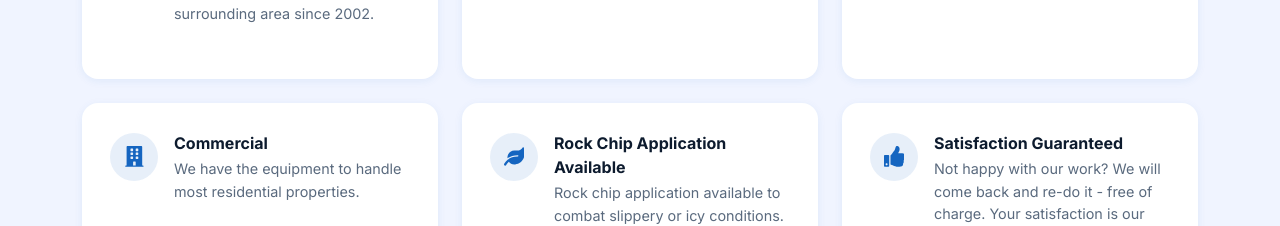
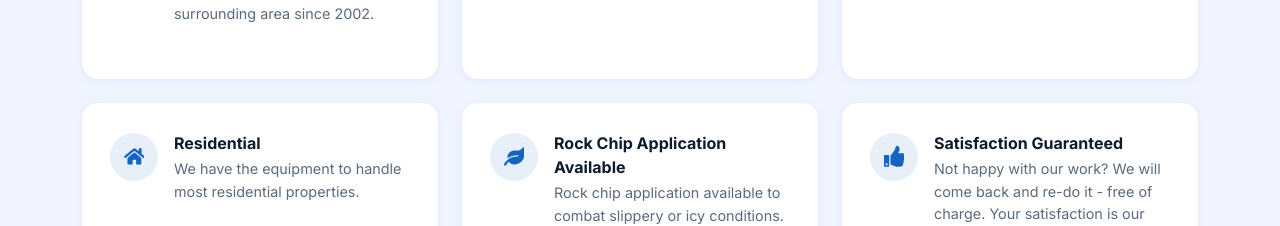
Before and after one commit to tuancat8730-sam/ci_snow_1, a React (Vite) app: page /#/ in a window 1280 px wide. Shown: the part 2864-3090 px from the top of the page. Built offline with nearby package versions, Linux system fonts and the light colour scheme.

Commit message:
fix: change Why Choose Us card title from Commercial to Residential

```diff
--- a/src/components/sections/WhyChooseUs.jsx
+++ b/src/components/sections/WhyChooseUs.jsx
@@ -1,5 +1,5 @@
 import {
-  FaClock, FaShieldAlt, FaBolt, FaBuilding, FaLeaf, FaThumbsUp,
+  FaClock, FaShieldAlt, FaBolt, FaHome, FaLeaf, FaThumbsUp,
 } from 'react-icons/fa'
 import SectionHeader from '../ui/SectionHeader'
 import ScrollReveal from '../ui/ScrollReveal'
@@ -21,8 +21,8 @@ const BENEFITS = [
     desc: 'Daily snow removal at the first trace of snow.',
   },
   {
-    icon: <FaBuilding />,
-    title: 'Commercial',
+    icon: <FaHome />,
+    title: 'Residential',
     desc: 'We have the equipment to handle most residential properties.',
   },
   {
```
